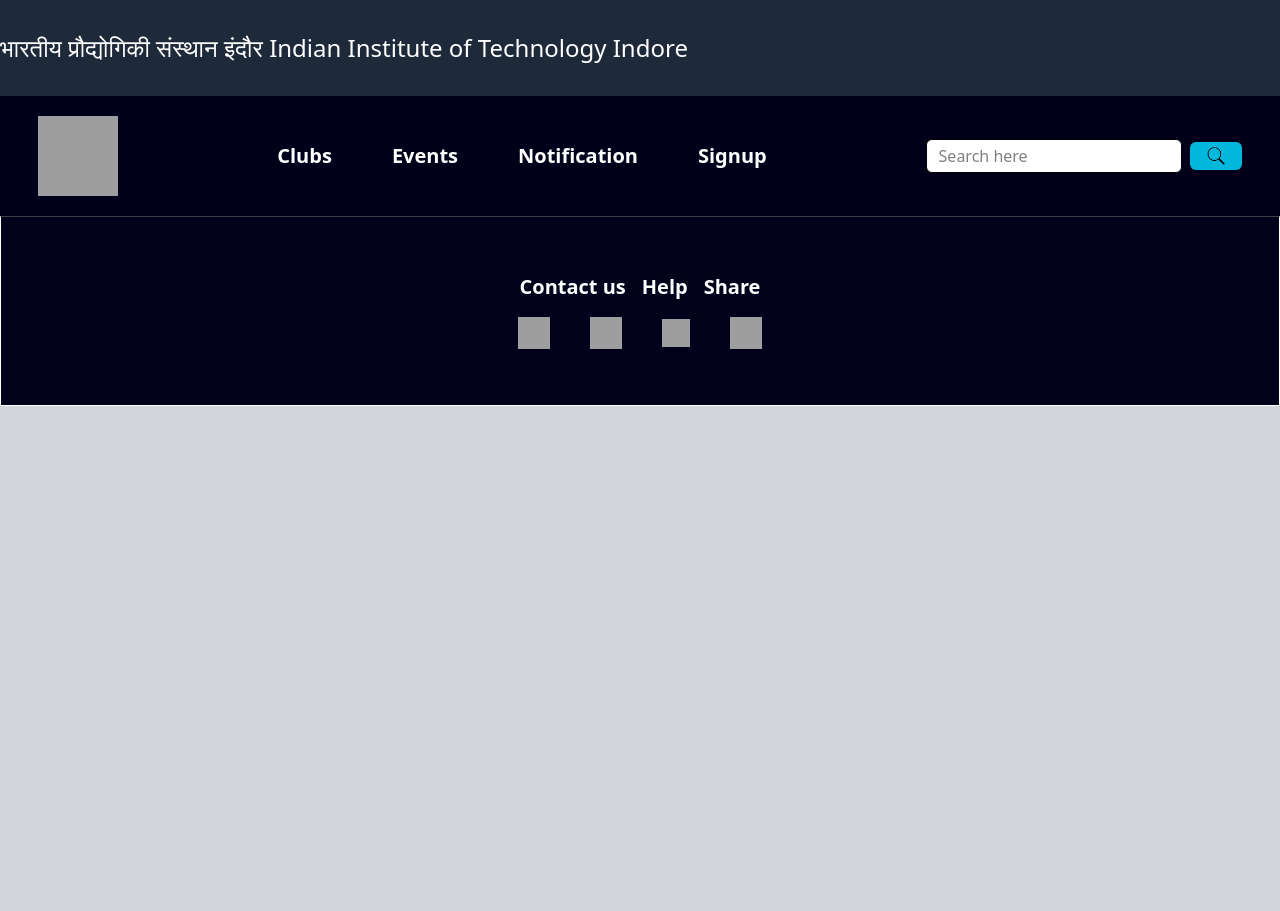
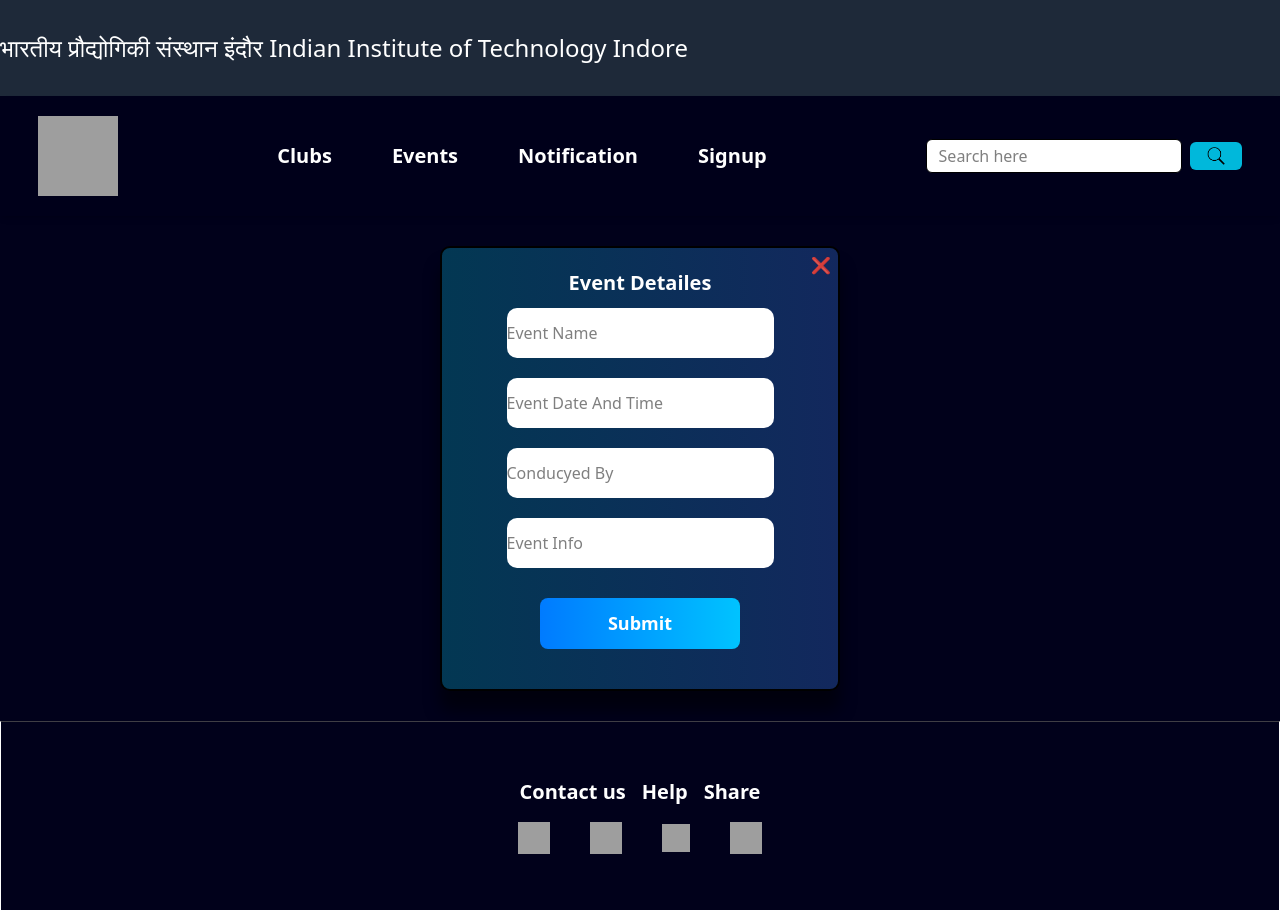
Before and after one commit to Sakshya2504/announcementiiti, a React (Vite) app: page /createevent in a window 1280 px wide. Before the commit the page ends 800 px from the top, so only its background shows below. Built offline with nearby package versions, Linux system fonts and the light colour scheme; grey boxes are pictures that could not be loaded.

Commit message:
darkmode

```diff
--- a/src/App.jsx
+++ b/src/App.jsx
@@ -1,7 +1,7 @@
 import './App.css';
 import Events from './components/Events';
 import NavBar from './components/NavBar';
-import Individualclubpage from './components/individualclubpage';
+import Individualclubpage from './components/Individualclubpage';
 import ClubPage from './components/ClubPage';
 import Notification from './components/Notification';
 import { BrowserRouter as Router, Route, Routes } from 'react-router-dom';
@@ -11,6 +11,8 @@ import twitter from './Images/twitter.png';
 import facebook from './Images/facebook.png';
 import Signup from './components/Signup';
 import Login from './components/Login';
+import Createevent from './components/Createevent';
+import Announce from './components/Announce';
 function App() {
   return (
     <div className="min-h-screen flex flex-col">
@@ -39,7 +41,11 @@ function App() {
           <Route path="/signup" element={<Signup/>} />
           <Route path="/login" element={<Login/>} />
 
+
+
           <Route path="/individualclubpage" element={<Individualclubpage />} />
+          <Route path="/createevent" element={<Createevent/>} />
+           <Route path="/announce" element={<Announce/>} />
         </Routes>
 
       </div>
--- /dev/null
+++ b/src/components/Announce.css
@@ -0,0 +1,90 @@
+.announce{
+display: flex;
+justify-content: center;
+align-items: center;
+}
+
+
+    .announce_con {
+         position: relative;
+        display: flex;
+        flex-direction: column;
+        width: 400px;
+        margin: 30px auto;
+        padding: 20px;
+         background: linear-gradient(
+    to right,
+    rgba(6, 182, 212, 0.3),
+    rgba(59, 130, 246, 0.3)
+  );
+
+        border-color: black;
+       border-width: 2px;
+        border-radius: 10px;
+        box-shadow: 0px 20px 15px rgba(0, 0, 0, 0.5);}
+         .announce_con:hover{
+
+  box-shadow: 0 0 25px #00ffff66;
+
+
+         }
+        .announce form{
+         display: flex;
+        flex-direction: column;
+        align-items: center;
+        justify-content: center;
+        width: 100%;
+        height: 100%;
+
+        }
+          .announce_con input{
+             color: black;
+        display: block;
+        background-color: white;
+        border-radius: 10px;
+        width: 75%;
+        height: 50px;
+        margin: 10px;
+          box-sizing: border-box;
+        }
+.submitbutton {
+        display: block;
+        width: 200px;
+        margin: 20px auto;
+        padding: 12px;
+        font-size: 18px;
+        font-weight: bold;
+        color: white;
+        background: linear-gradient(to right, #007bff, #00c3ff);
+        border: none;
+        border-radius: 8px;
+        cursor: pointer;
+        transition: background 0.3s, transform 0.2s;
+    }
+
+    .submitbutton:hover {
+        background: linear-gradient(to right, #0056b3, #0097d1);
+        transform: scale(1.05);
+    }
+    .back{
+     position: absolute;
+     top: 2px;
+     right: 2px;
+
+        cursor:pointer;
+        width: 30px;
+        height: 30px;
+        border-radius: 5px;
+    }
+    .back:hover{
+ background-color: red;}
+   .announce_con h2{
+        font-weight: bold;
+        color: white;
+        font-size: 22px;
+    }
+    @media (max-width: 480px) {
+  .announce_con {
+    width: 90%;
+  }
+}
--- /dev/null
+++ b/src/components/Announce.jsx
@@ -0,0 +1,26 @@
+import React from 'react'
+import './Announce.css'
+import { useNavigate } from 'react-router-dom'
+ function Announce() {
+    const navigate= useNavigate();
+  return (
+   <>
+  <div className='announce'>
+    <div className='announce_con'>
+ <button className='back' onClick={()=>navigate(-1)}>❌</button>
+        <form action="/individualclubpage">
+        <h2>Announcement Details</h2>
+      <input type="text" placeholder='Clubname' name=''/>
+      <input type="text" placeholder='Announcement Heading' name=''/>
+      <input type="text" placeholder='Announcement Info' name=''/>
+      <button type="submit" className="submitbutton">Submit</button>
+
+      </form>
+      </div>
+
+     </div>
+   </>
+  )
+}
+
+export default Announce
--- /dev/null
+++ b/src/components/Createevent.css
@@ -0,0 +1,90 @@
+.createevnt{
+display: flex;
+justify-content: center;
+align-items: center;
+}
+
+
+    .createevent_con {
+         position: relative;
+        display: flex;
+        flex-direction: column;
+        width: 400px;
+        margin: 30px auto;
+        padding: 20px;
+         background: linear-gradient(
+    to right,
+    rgba(6, 182, 212, 0.3),
+    rgba(59, 130, 246, 0.3)
+  );
+
+        border-color: black;
+       border-width: 2px;
+        border-radius: 10px;
+        box-shadow: 0px 20px 15px rgba(0, 0, 0, 0.5);}
+         .createevent_con:hover{
+
+  box-shadow: 0 0 25px #00ffff66;
+
+
+         }
+        .createeventform{
+         display: flex;
+        flex-direction: column;
+        align-items: center;
+        justify-content: center;
+        width: 100%;
+        height: 100%;
+
+        }
+          .createevent_con input{
+             color: black;
+        display: block;
+        background-color: white;
+        border-radius: 10px;
+        width: 75%;
+        height: 50px;
+        margin: 10px;
+          box-sizing: border-box;
+        }
+.submitbutton {
+        display: block;
+        width: 200px;
+        margin: 20px auto;
+        padding: 12px;
+        font-size: 18px;
+        font-weight: bold;
+        color: white;
+        background: linear-gradient(to right, #007bff, #00c3ff);
+        border: none;
+        border-radius: 8px;
+        cursor: pointer;
+        transition: background 0.3s, transform 0.2s;
+    }
+
+    .submitbutton:hover {
+        background: linear-gradient(to right, #0056b3, #0097d1);
+        transform: scale(1.05);
+    }
+    .back{
+     position: absolute;
+     top: 2px;
+     right: 2px;
+
+        cursor:pointer;
+        width: 30px;
+        height: 30px;
+        border-radius: 5px;
+    }
+    .back:hover{
+ background-color: red;}
+   .createevent_con h2{
+        font-weight: bold;
+        color: white;
+        font-size: 20px;
+    }
+    @media (max-width: 480px) {
+  .createevent_con {
+    width: 90%;
+  }
+}
--- /dev/null
+++ b/src/components/Createevent.jsx
@@ -0,0 +1,32 @@
+import React from 'react'
+import './Createevent.css'
+import { useNavigate } from 'react-router-dom'
+ function Createevent() {
+    const navigate=useNavigate();
+  return (
+    <>
+   <div className='createvent'>
+      <div className='createevent_con'>
+        <button className='back' onClick={()=>navigate(-1)}> ❌ </button>
+
+      <form action="/individualclubpage">
+      <div className='createeventform'>
+
+      <h2>Event Detailes</h2>
+      <input type="text" placeholder='Event Name' name='EventName'/>
+      <input type="text" placeholder='Event Date And Time' name='Event Date And Time'/>
+      <input type="text" placeholder='Conducyed By' name='Conducyed By'/>
+      <input type="text" placeholder='Event Info' name='Event Info'/>
+      <button type="submit" className="submitbutton">Submit</button>
+    </div>
+      </form>
+
+
+     </div>
+   </div>
+   </>
+  )
+}
+
+
+export default Createevent
--- a/src/components/Individualclubpage.jsx
+++ b/src/components/Individualclubpage.jsx
@@ -4,7 +4,7 @@ import './Individualclubpage.css'
 import insta from './insta.png';
 import linkedIn from './linkedIn.png';
 import facebook from './facebook.png';
-import { useState } from 'react';
+import { useNavigate } from 'react-router-dom';
 import exampleImage from './image.png'; // relative to Events.jsx
 const events = [
   {
@@ -30,77 +30,44 @@ const events = [
     image: exampleImage,
   }]
 
- function Createevent({onclose}) {
-  return (
-   <>
-      <div className='createevent'>
-        <button className='back' onClick={onclose}>✖</button>
-      <form action="/individualclubpage">
-
-      <h1 >Event Detailes</h1>
-      <input type="text" placeholder='Event Name' name='EventName'/>
-      <input type="text" placeholder='Event Date And Time' name='Event Date And Time'/>
-      <input type="text" placeholder='Conducyed By' name='Conducyed By'/>
-      <input type="text" placeholder='Event Info' name='Event Info'/>
-      <button type="submit" className="submitbutton">Submit</button>
-
-      </form>
-
-     </div>
-   </>
-  )
-}
- function Announce({onclose}) {
-  return (
-   <>
-  <div className='announce'>
- <button className='back' onClick={onclose}>✖</button>
-        <form action="/individualclubpage">
-        <h1>Announcement Details</h1>
-      <input type="text" placeholder='Clubname' name=''/>
-      <input type="text" placeholder='Announcement Heading' name=''/>
-      <input type="text" placeholder='Announcement Info' name=''/>
-      <button type="submit" className="submitbutton">Submit</button>
-
-      </form>
 
 
-     </div>
-   </>
-  )
-}
 
 
 
 
 function Individualclubpage() {
-   const [eventform,seteventform]=useState(false);
-   const [announceform,setannounceform]=useState(false);
+
+   const navigate =useNavigate();
   return (
     <>
         <div className='clubbody'>
-            <img src={cynapticlogo} alt="cynapticlogo" />
+            <img src={cynapticlogo} alt="cynapticlogo" className='clubimage' />
         </div>
         <div className='button_con'>
-          <button className='createeventbutton' onClick={()=>seteventform(true)}>
+
+          <button className='createeventbutton'  onClick={()=> navigate('/createevent')} >
+
           Create Event
+
           </button>
 
-          <button className='announcebutton' onClick={()=>setannounceform(true)}>
+
+          <button className='announcebutton' onClick={()=>{navigate('/announce')}}>
             Announce
           </button>
 
         </div>
-         {eventform&&<Createevent onclose={()=>seteventform(false)}/>}
-         {announceform&&<Announce onclose={()=>setannounceform(false)}/>}
-         <div className="p-4 bg-[rgba(1,1,27)] min-h-screen">
+
+         <div className="p-4 bg-[#01011b] min-h-screen">
       <h1 className="text-3xl font-bold text-white mb-6 text-center">Club Events</h1>
 
       <div className="grid gap-6 md:grid-cols-2 lg:grid-cols-3">
         {events.map((event) => (
           <div
             key={event.id}
-            className="event-detail border rounded-2xl shadow-md p-4 bg-white space-y-3"
+            className="event-detail border rounded-2xl shadow-md p-4 bg-gradient-to-r from-cyan-500/5 to-blue-500/5 space-y-3 border-2 border-[#87CEEB]/60
+            hover:border-[#33bbcf] hover:scale-[1.03] space-y-3"
           >
             <div className="event-logo flex items-center justify-center">
               <img
@@ -110,10 +77,10 @@ function Individualclubpage() {
               />
             </div>
             <div className="event-description space-y-1">
-              <p className="text-gray-700 font-medium">🕒 Time: {event.time}</p>
-              <p className="text-gray-700 font-medium">📍 Location: {event.location}</p>
-              <p className="text-gray-800 font-semibold">🎭 Event: {event.name}</p>
-              <p className="text-gray-600">Conducted by: {event.club}</p>
+              <p className="text-white font-medium">🕒 Time: {event.time}</p>
+              <p className="text-white font-medium">📍 Location: {event.location}</p>
+              <p className="text-white font-semibold">🎭 Event: {event.name}</p>
+              <p className="text-white">Conducted by: {event.club}</p>
 
               <button
                 className="mt-2 bg-blue-500 cursor-pointer text-white px-4 py-2 rounded hover:bg-blue-700 transition"
@@ -130,7 +97,7 @@ function Individualclubpage() {
 
     <footer className="bg-[rgba(1,1,27)] border border-t-[#3f3e45] text-white  bottom-0 py-10">
       <div className='footer'>
-        <p>© 2023 The Cynaptics Club — @IITI</p>
+        <div>© 2023 The Cynaptics Club — @IITI</div>
       <a
         href="https://www.instagram.com/cynapticsclubiiti"
          target="_blank"
--- a/src/components/Notification.css
+++ b/src/components/Notification.css
@@ -15,7 +15,7 @@ align-items: center;
     margin-bottom: 7px;
     width: 75%;
 
-   gap: 60px;
+   gap: 5%;
             /* background: linear-gradient(
     to right,
     rgba(6, 182, 212, 0.3),
@@ -37,17 +37,24 @@ scale: 1.02;
 border-width: 2px;
 }
 .notifi img{
-    height: 90px;
-    width: 100px;
- margin-left: 100px ;
-    margin-top: 4px;
-    margin-bottom: 4px;
+    height: 60px;
+    width: 70px;
+    margin-top: 9px;
+    margin-bottom: 9px;
+    object-fit: fill;
+    border-radius: 10%;
+    margin-right: 120px;
 }
 .notifi h1{
-    font-size:xx-large;
+    font-size:18px;
     color: white;
-    font-weight:400 ;
+    font-weight:500 ;
+
 }
 .notifi p{
     color: white;
+    font-size: 15;
 }
+.notifi_info{
+    margin-left: 35px;
+}
```
Also changed, not shown: src/components/Events.jsx (+7 -6 lines), src/components/Individualclubpage.css (+13 -46 lines), src/components/Notification.jsx (+6 -2 lines).
